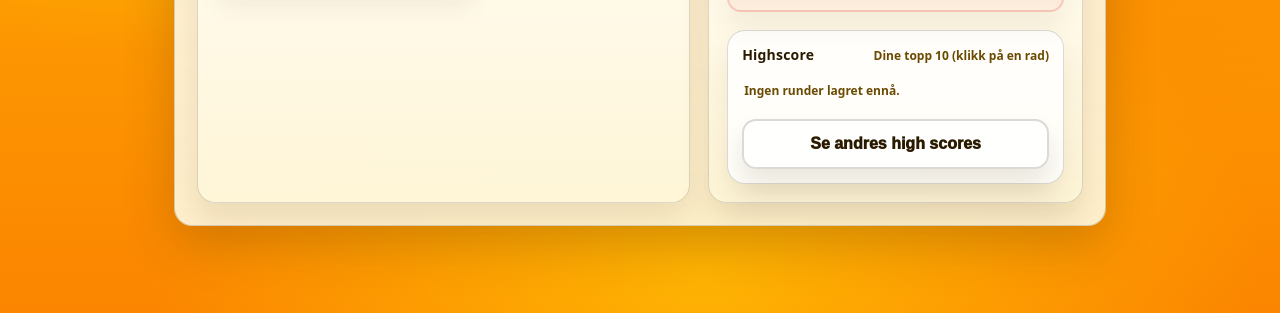
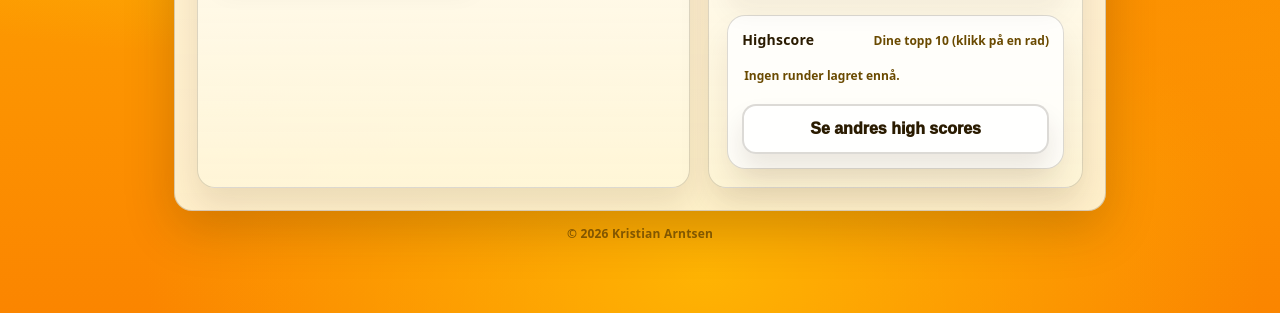
Before and after one commit to ksarntsen/mult-game, a website: page index.html in a window 1280 px wide. Shown: the part 487-800 px from the top of the page. Drawn offline with Linux system fonts and the light colour scheme.

Commit message:
Implement dynamic footer copyright display
Add footer with copyright year dynamically generated.

```diff
--- a/index.html
+++ b/index.html
@@ -670,7 +670,6 @@
       padding-right:4px;
     }
 
-
     /* Modal (andres highscores) */
     .modalOverlay{
       position:fixed;
@@ -813,6 +812,17 @@
       font-weight:900;
       font-size:12px;
       padding:10px 2px;
+    }
+
+    /* Footer */
+    .footer{
+      margin-top:14px;
+      text-align:center;
+      color:rgba(42,27,0,.55);
+      font-weight:900;
+      font-size:12px;
+      letter-spacing:.2px;
+      user-select:none;
     }
   </style>
 </head>
@@ -922,6 +932,8 @@
       </div>
 
     </div>
+
+    <div class="footer" id="footerCopy"></div>
   </div>
 
   <div id="othersModal" class="modalOverlay" style="display:none;">
@@ -977,7 +989,6 @@
     </div>
   </div>
 
-
 <script>
 (() => {
   let running = false;
@@ -1303,7 +1314,6 @@
     }
   }
 
-
   // ========= UI refs =========
   const timeLeftEl = document.getElementById("timeLeft");
   const pointsEl = document.getElementById("points");
@@ -1555,7 +1565,6 @@
       othersListEl.appendChild(row);
     });
   }
-
 
   // ========= Difficulty =========
   function setDifficulty(n) {
@@ -2065,7 +2074,6 @@
     if (e.key === "Escape" && othersModal.style.display === "flex") closeOthersModal();
   });
 
-
   answerInput.addEventListener("keydown", (e) => {
     if (e.key === "Enter" || e.code === "Space") {
       e.preventDefault();
@@ -2078,6 +2086,9 @@
   });
 
   // ========= init =========
+  document.getElementById("footerCopy").textContent =
+    `© ${new Date().getFullYear()} Kristian Arntsen`;
+
   setDifficulty(10);
   resetAll();
   refreshMyScores().catch(() => {});
```
